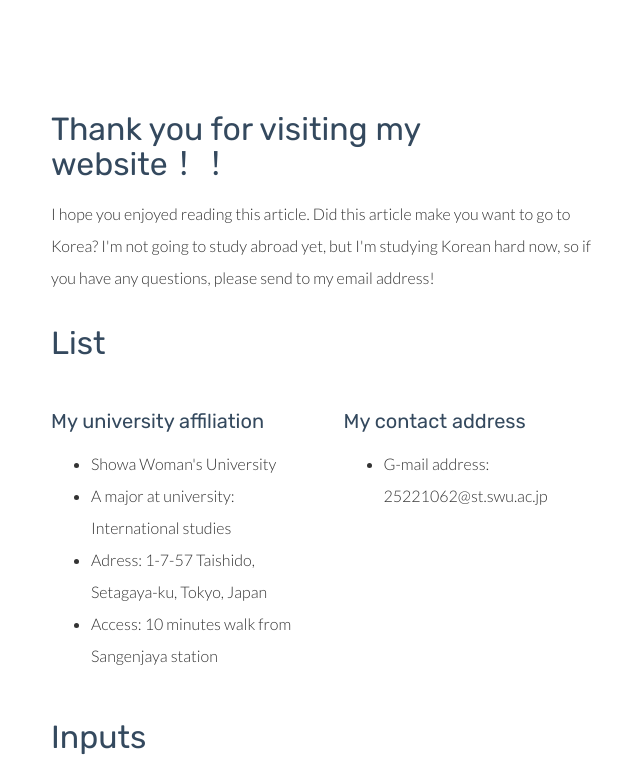
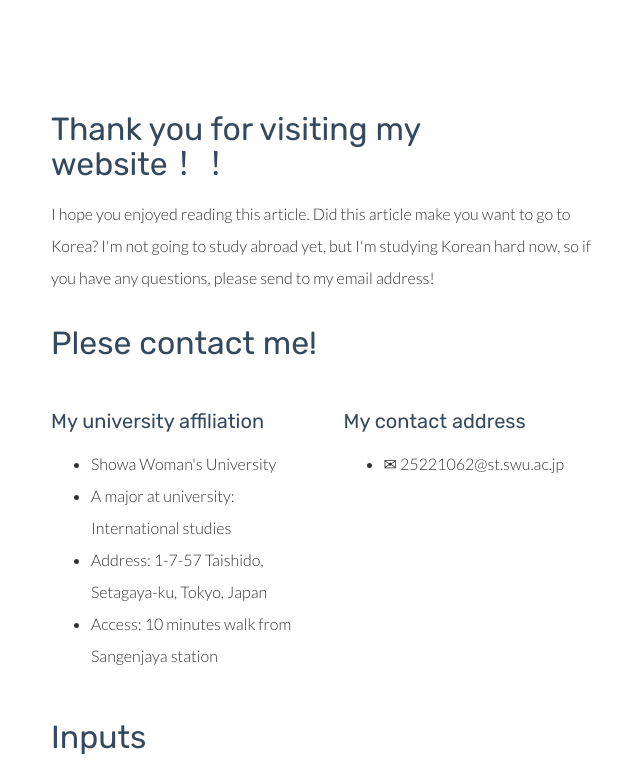
Before and after one commit to hoshinomaegami/web, a plain HTML site: page components.html in a window 1280 px wide. Shown: the top 768 px of the page, without its empty margins (19-659 px from the left). Drawn offline with Linux system fonts and the light colour scheme.

Commit message:
Update components.html

```diff
--- a/components.html
+++ b/components.html
@@ -38,8 +38,8 @@
         <ul class="navbar-fullscreen-links">
           <li><a href="./index.html" title="">Home</a></li>
           <li><a href="./project.html" title="">Where I want to go to in Korea</a></li>
-          <li><a href="./about.html" title="">About me</a></li>
-          <li><a href="./components.html" title="">Components</a></li>
+          <li><a href="./about.html" title="">What I want to do</a></li>
+          <li><a href="./components.html" title="">Contact me</a></li>
         </ul>
 
         <div class="footer-container">
@@ -81,21 +81,21 @@
 </p>
 
         <div class="template-example">
-          <h2 class="template-title-example">List</h2>
+          <h2 class="template-title-example">Plese contact me!</h2>
           <div class="row">
             <div class="col-md-6">
               <h3 class="template-title-example">My university affiliation</h3>
               <ul>
                 <li>Showa Woman's University</li>
                 <li>A major at university: International studies</li>
-                <li>Adress: 1-7-57 Taishido, Setagaya-ku, Tokyo, Japan</li>
+                <li>Address: 1-7-57 Taishido, Setagaya-ku, Tokyo, Japan</li>
                 <li>Access: 10 minutes walk from Sangenjaya station</li>
               </ul>
             </div>
             <div class="col-md-6">
               <h3 class="template-title-example">My contact address</h3>
               <ul>
-                <li>G-mail address: 25221062@st.swu.ac.jp</li>
+                <li>✉ 25221062@st.swu.ac.jp</li>
               </ul>
             </div>
           </div>
```
